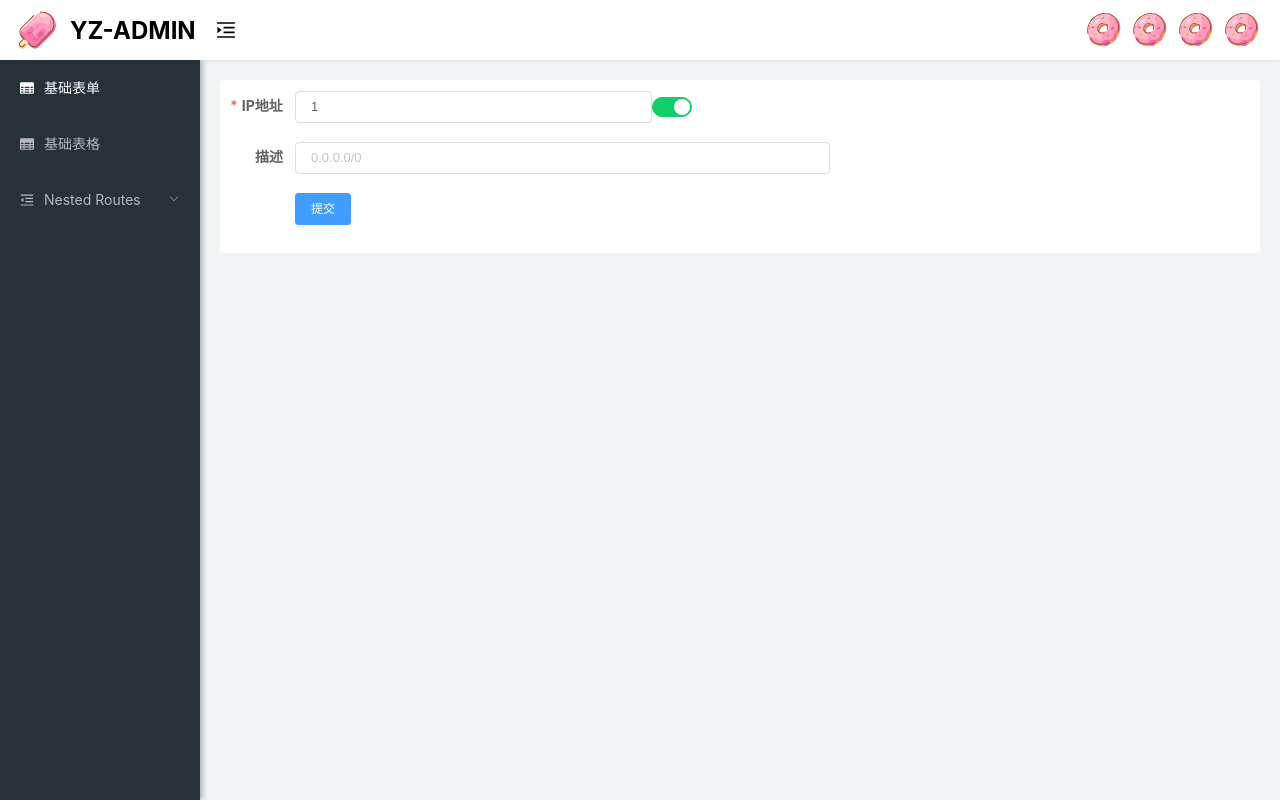
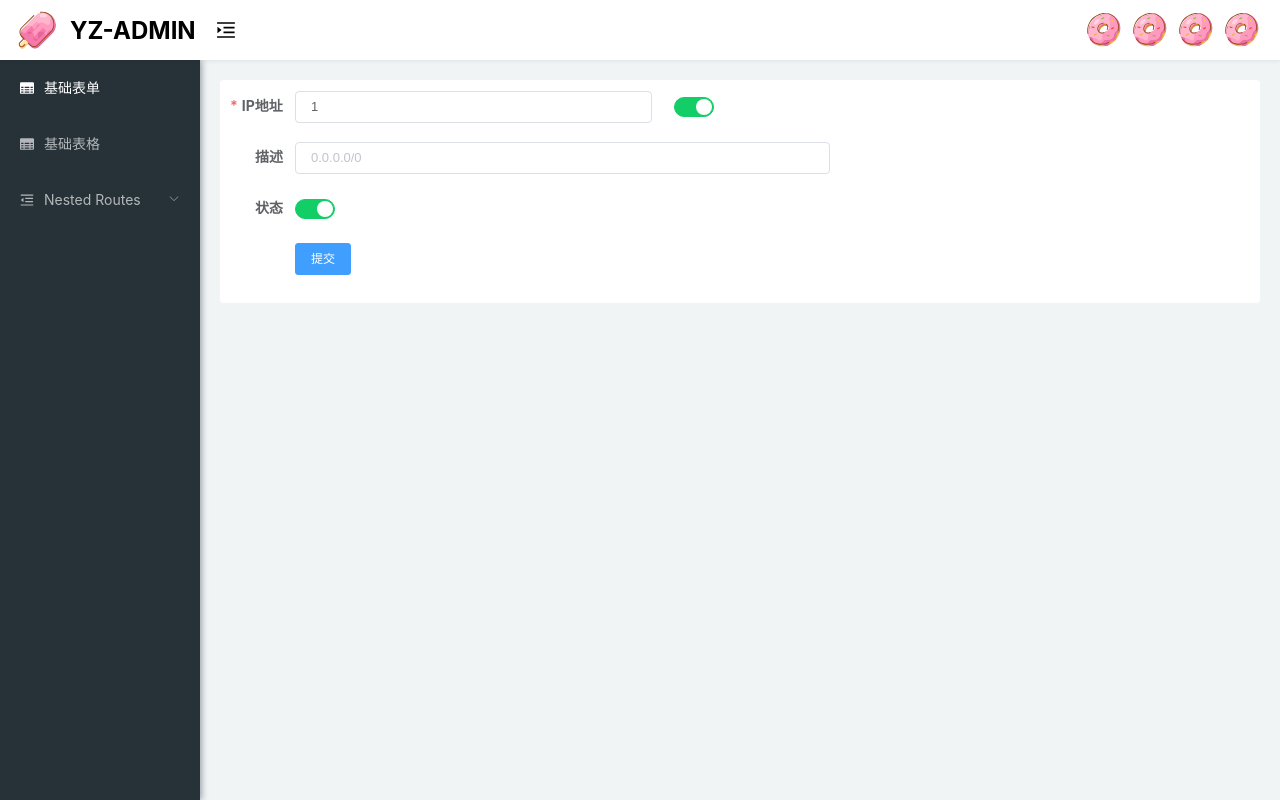
Before and after one commit to TCOT/yzadmin, a Vue app: page /form/basicForm in a window 1280 px wide. Built offline with nearby package versions, Linux system fonts and the light colour scheme.

Commit message:
优化UI

```diff
--- a/src/views/form/basicForm/index.vue
+++ b/src/views/form/basicForm/index.vue
@@ -15,7 +15,7 @@
               v-model="form.ip"
               placeholder="0.0.0.0/0"/>
         </el-col>
-        <el-col :span="8">
+        <el-col :push="1" :span="8">
           <el-switch
               v-model="form.enable"
               :active-value="1"
@@ -28,6 +28,14 @@
         <el-input
             v-model="form.desc"
             placeholder="0.0.0.0/0"/>
+      </el-form-item>
+      <el-form-item label="状态">
+        <el-switch
+            v-model="form.enable"
+            :active-value="1"
+            :inactive-value="0"
+            active-color="#13ce66">
+        </el-switch>
       </el-form-item>
       <el-form-item>
         <el-button type="primary">提交</el-button>
```
